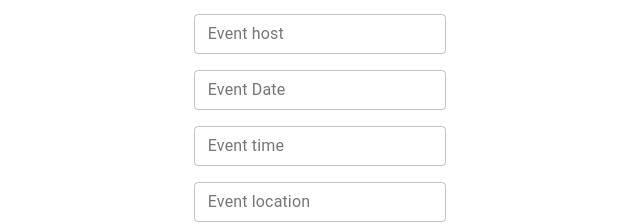
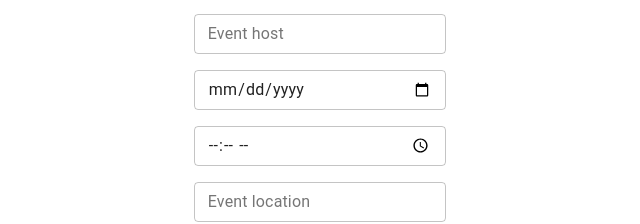
Before and after one commit to RFP54-Gucci/Dorfdash, a React (Create React App) app: page / in a window 1280 px wide. Shown: the part 132-356 px from the top of the page, without its empty margins (320-960 px from the left). Built offline with nearby package versions, Linux system fonts and the light colour scheme.

Commit message:
adding date and time type

```diff
--- a/src/components/event-lists/EventForm.js
+++ b/src/components/event-lists/EventForm.js
@@ -4,9 +4,6 @@ import { makeStyles } from '@material-ui/core/styles';
 import Button from '@material-ui/core/Button';
 import Container from '@material-ui/core/Container';
 import TextField from '@material-ui/core/TextField';
-
-
-
 
 const EventForm = () => {
   const [ eventName, setEventName ] = useState('');
@@ -66,17 +63,17 @@ const EventForm = () => {
         <div>
         <TextField
             id="outlined-size-small"
-            label="Event Date"
             variant="outlined"
             size="small"
+            type="date"
           />
         </div>
         <div>
           <TextField
             id="outlined-size-small"
-            label="Event time"
             variant="outlined"
             size="small"
+            type="time"
           />
         </div>
         <div>
```
